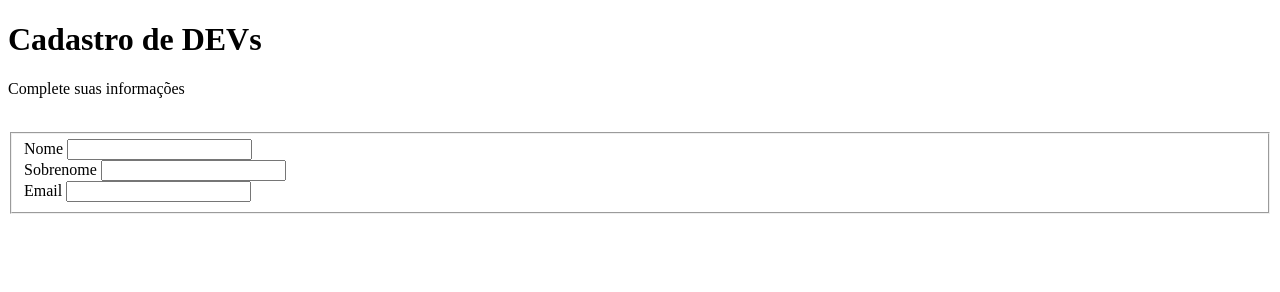
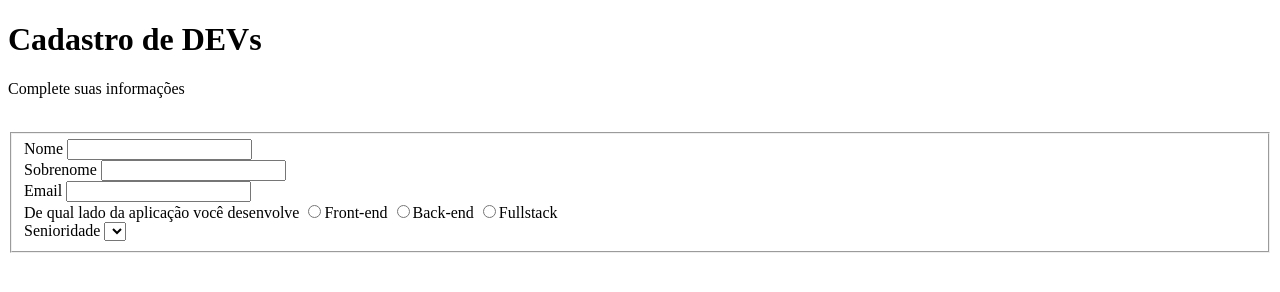
Before and after one commit to lucasmoraisnt/formulario, a plain HTML site: page index.html in a window 1280 px wide. Drawn offline with Linux system fonts and the light colour scheme.

Commit message:
Informações sobre nível e conhecimento do usuário

```diff
--- a/index.html
+++ b/index.html
@@ -20,15 +20,34 @@
                     <label>Nome</label>
                     <input type="text" name="nome" id="nome">
                 </div>
+
                 <div>
                     <label>Sobrenome</label>
                     <input type="text" name="sobrenome" id="sobrenome">
                 </div>
+
                 <div>
                     <label>Email</label>
-                    <input type="email" name="" id="">
+                    <input type="email" name="email" id="email">
                 </div>
 
+                <div>
+                    <label>De qual lado da aplicação você desenvolve</label>
+                    <label>
+                        <input type="radio" name="devweb" value="frontend">Front-end
+                    </label>
+                    <label>
+                        <input type="radio" name="devweb" value="backend">Back-end
+                    </label>
+                    <label>
+                        <input type="radio" name="devweb" value="fullstack">Fullstack
+                    </label>
+                </div>
+
+                <div>
+                    <label>Senioridade</label>
+                    <select name="" id="senioridade"></select>
+                </div>
             </fieldset>
         </form>
 
```
